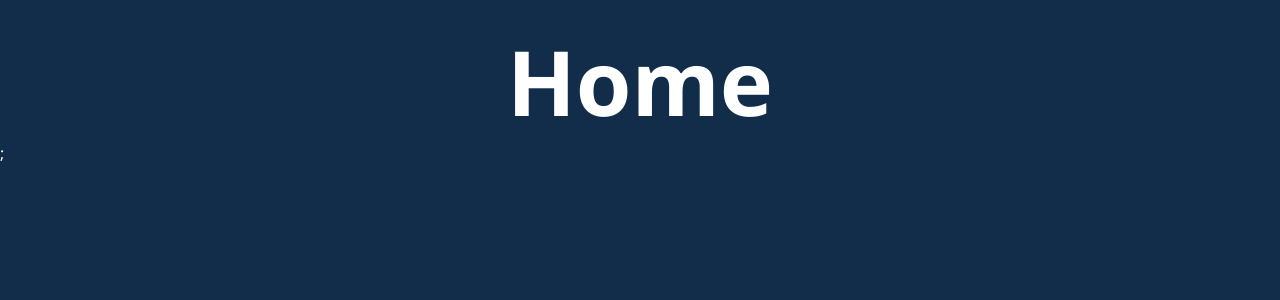
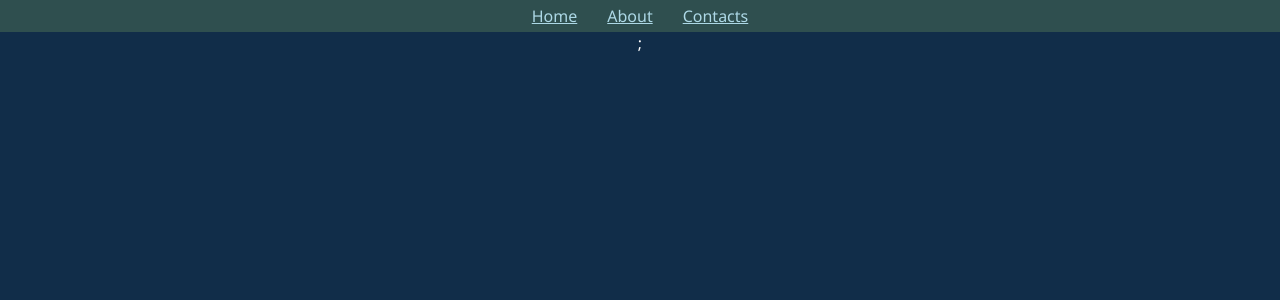
Before and after one commit to Goor115/udemi-react, a React (Create React App) app: page / in a window 1280 px wide. Shown: the top 300 px of the page. Built offline with nearby package versions, Linux system fonts and the light colour scheme.

Commit message:
done_266

```diff
--- a/src/App.css
+++ b/src/App.css
@@ -4,6 +4,15 @@
 
 a {
   color: lightblue;
+}
+
+nav {
+  background-color: darkslategray;
+  padding: 5px;
+}
+
+nav a {
+  margin: 15px;
 }
 
 h1 {
--- a/src/App.jsx
+++ b/src/App.jsx
@@ -1,8 +1,8 @@
 import { BrowserRouter, Routes, Route } from 'react-router-dom';
-import Home from './components/Home';
 import About from './components/About';
 import Contacts from './components/Contacts';
 import NotFound from './components/NotFound';
+import MainLayot from './layouts/MainLayot';
 import './App.css';
 
 function App() {
@@ -10,13 +10,13 @@ function App() {
     <BrowserRouter>
       <div className="App">
         <Routes>
-          <Route path="/" element={<Home />} />
-          <Route path="about" element={<About />} />
-          <Route path="contacts" element={<Contacts />} />
-          <Route path="*" element={<NotFound />} />
+          <Route path="/" element={<MainLayot />}>
+            <Route path="about" element={<About />} />
+            <Route path="contacts" element={<Contacts />} />
+            <Route path="*" element={<NotFound />} />
+          </Route>
         </Routes>
       </div>
-      ;
     </BrowserRouter>
   );
 }
--- a/src/components/About.jsx
+++ b/src/components/About.jsx
@@ -1,5 +1,3 @@
-import { Link } from 'react-router-dom';
-
 const About = () => {
   return (
     <>
--- a/src/components/Home.jsx
+++ b/src/components/Home.jsx
@@ -1,5 +1,14 @@
+import { Outlet } from 'react-router-dom';
+import Menu from './Menu';
+
 const Home = () => {
-  return <h1>Home</h1>;
+  return (
+    <>
+      <Menu />
+      <h1>Home</h1>;
+      <Outlet />
+    </>
+  );
 };
 
 export default Home;
--- a/src/components/Menu.jsx
+++ b/src/components/Menu.jsx
@@ -1,7 +1,14 @@
 import React from 'react';
+import { Link } from 'react-router-dom';
 
 const Menu = () => {
-  return <div>Menu</div>;
+  return (
+    <nav>
+      <Link to="/">Home</Link>
+      <Link to="/about">About</Link>
+      <Link to="/contacts">Contacts</Link>
+    </nav>
+  );
 };
 
 export default Menu;
--- /dev/null
+++ b/src/layouts/MainLayot.jsx
@@ -0,0 +1,13 @@
+import { Outlet } from 'react-router-dom';
+import Menu from '../components/Menu';
+
+const MainLayot = () => {
+  return (
+    <>
+      <Menu />
+      <Outlet />;
+    </>
+  );
+};
+
+export default MainLayot;
```
